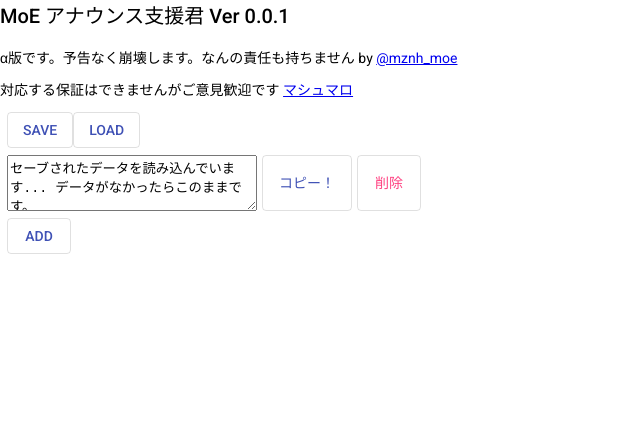
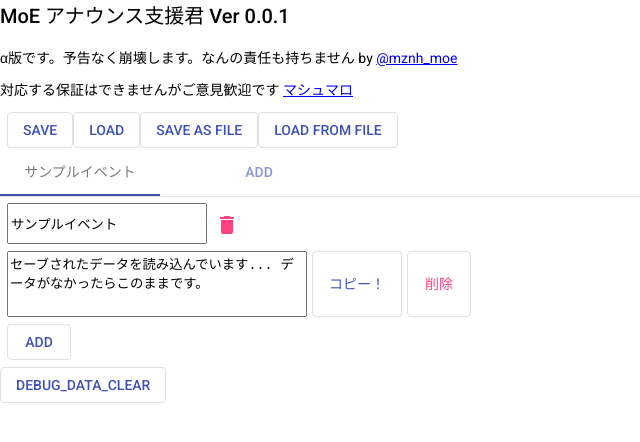
Before and after one commit to mznh/moe-announce-helper, an Angular app: page / in a window 1280 px wide. Shown: the top 442 px of the page, without its empty margins (0-640 px from the left). Built offline with nearby package versions, Linux system fonts and the light colour scheme.

Commit message:
いろいろと機能追加

```diff
--- a/src/app/controller.service.ts
+++ b/src/app/controller.service.ts
@@ -1,6 +1,6 @@
 import { Injectable } from '@angular/core';
 import { MatSnackBar } from '@angular/material/snack-bar';
-import { MessageData } from './model/message-data';
+import { SaveData, EventData, MessageData, generateMessage, generateEvent } from './model/message-data';
 
 export const localStorageKey = "Save001";
 
@@ -8,69 +8,147 @@ export const localStorageKey = "Save001";
   providedIn: 'root'
 })
 export class ControllerService {
-  public messageList:MessageData[] = [
-    {id:0, msgType:"hoge", text:"セーブされたデータを読み込んでいます... データがなかったらこのままです。"},
-  ];
+  //一切セーブデータがないときのダミーデータ
+  public saveData:SaveData = {
+    events: [
+      {
+        id: 0,
+        name: "サンプルイベント",
+        info: "これはサンプルイベントの説明です",
+        messages: [
+          {
+            id:0, msgType:"hoge",
+            text:"セーブされたデータを読み込んでいます... データがなかったらこのままです。"
+          },
+        ]
+      }
+    ],
+    config: "",
+  };
 
   constructor(private snackBar:MatSnackBar) { }
 
-  public gennerateJsonString(){
-    console.log(this.messageList)
-    return JSON.stringify(this.messageList);
+
+  public fetchEvent(eventId:number){
+    const event = this.saveData.events.find((evt)=>{return evt.id == eventId})
+    if(event === undefined){
+      throw 'Error: EventId is not found';
+      return ;
+    }
+    return event;
   }
 
-  public addMessage(msgType:string, text:string){
-    if(this.messageList.length === 0){
-      this.messageList.push({
-        id: 0,
-        msgType: msgType,
-        text: text
-      });
-      return ;
+  public addEvent(){
+    console.log("service-add-event")
+    let newEventIndex = 0;
+    if(this.saveData.events.length != 0){// 空じゃないときは末尾に追加
+      const lastEvent = this.saveData.events[this.saveData.events.length - 1]
+      newEventIndex = lastEvent.id +1
     }
-    const lastMessage = this.messageList[this.messageList.length - 1]
+    this.saveData.events.push( generateEvent(newEventIndex,"新しいイベント") )
+  }
 
-    this.messageList.push({
-      id: lastMessage.id + 1,
-      msgType: msgType,
-      text: text
+  public renameEvent(eventId:number,newName:string){
+    const event = this.fetchEvent(eventId);
+    if(event != undefined){
+      event.name = newName;
+    }
+  }
+  public deleteEvent(eventId:number){
+    const eventIndex = this.saveData.events.findIndex((evt)=>{return evt.id == eventId});
+    if(eventIndex != -1){
+      this.saveData.events.splice(eventIndex,1)
+    }
+  }
+
+  public addMessage(eventId:number, mesageId?:number, msgType?:string, text?:string){
+    console.log("service-addMessage")
+    const tmp = this.fetchEvent(eventId);
+    if(tmp === undefined){
+      throw "Error";
+      return;
+    }
+    const eventData = tmp;
+    let newMessageIndex  = 0
+    if(eventData.messages.length != 0){//空じゃないなら末尾に追加
+      const lastMessage = eventData.messages[eventData.messages.length - 1]
+      newMessageIndex = lastMessage.id + 1;
+    }
+    eventData.messages.push({
+      id: newMessageIndex,
+      msgType: msgType? msgType : "hoge",
+      text: text? text : ""
     });
   }
 
-  public changeMessage(newMessageData:MessageData){
-    const oldMessageIndex = this.messageList.findIndex((elm)=> {return elm.id == newMessageData.id})
+  public changeMessage(eventId:number, newMessageData:MessageData){
+    console.log("changeMessage")
+    //参照をゲッチュ
+    const oldEvent = this.saveData.events.find((evt)=>{return evt.id == eventId})
+    if(oldEvent === undefined){
+      throw 'Error: EventId is not found';
+      return ;
+    }
+    const oldMessageList = oldEvent.messages;
+    const oldMessageIndex = oldMessageList.findIndex((elm)=>{return elm.id == newMessageData.id});
     if(newMessageData.msgType === "delete"){
-      this.messageList.splice(oldMessageIndex,1)
-
+      oldMessageList.splice(oldMessageIndex,1)
     }else{
-      this.messageList[oldMessageIndex] = newMessageData;
+      oldMessageList[oldMessageIndex] = newMessageData;
     }
-
-  }
-  public toastOpen(msg:string){
-    this.snackBar.open(msg,'Close',{
-      horizontalPosition: "center",
-      verticalPosition: "top",
-      duration:2000});
   }
 
   public saveEvent(){
     console.log("service-save")
     console.log(localStorage)
+    localStorage.setItem(localStorageKey,this.generateJsonString())
 
     this.toastOpen("アナウンスデータをセーブしました。")
-
-    localStorage.setItem(localStorageKey,this.gennerateJsonString())
   }
   public loadEventFromLocalStrage(){
     console.log("service-load-from local strage")
-    const saveData = localStorage.getItem(localStorageKey)
-    if(saveData === null){
+    const saveRowStringData = localStorage.getItem(localStorageKey)
+    console.log(localStorage)
+    if(saveRowStringData === null){
       console.log("save data is null")
       return;
     }
-    this.messageList = JSON.parse(saveData)
-    console.log(this.messageList);
+    this.saveData = JSON.parse(saveRowStringData)
     this.toastOpen("アナウンスデータをロードしました。")
   }
+
+  public loadEventFromJsonFile(targetFile:File){
+    const reader = new FileReader();
+    reader.readAsText(targetFile);
+    return new Promise((resolve, reject) => {
+      reader.onload = () => {
+        if(typeof reader.result === 'string'){
+				  this.saveData = JSON.parse(reader.result)
+          localStorage.setItem(localStorageKey,this.generateJsonString())
+          this.toastOpen("アナウンスデータをファイルからロードしました。")
+        }
+
+        resolve(reader.result);
+
+      };
+      reader.onerror = () => {
+        reject(reader.error);
+      };
+    });
+  }
+
+
+  // util系　あとでわけたい
+  public toastOpen(msg:string){
+    this.snackBar.open(msg,'Close',{
+      horizontalPosition: "center",
+      verticalPosition: "top",
+      duration:2000
+    });
+  }
+
+  public generateJsonString(){
+    return JSON.stringify(this.saveData);
+  }
+
 }
--- a/src/app/event/event.component.css
+++ b/src/app/event/event.component.css
@@ -1,4 +1,17 @@
 
-.event-main {
+.event-panel {
   margin: 7px;
 }
+.event-info {
+  margin: 7px 0px;
+  display: grid;
+  grid-template-columns: 200px 40px 50px;
+}
+.event-icon {
+  transform: scale(1);
+}
+.event-delete-button {
+  margin:7px;
+  border: solid;
+  border-radius: 20px;
+}
--- a/src/app/event/event.component.html
+++ b/src/app/event/event.component.html
@@ -1,6 +1,19 @@
+<div class="event-panel">
+  <div class="event-info">
+    <input matInput
+      #eventNameInput
+      placeholder="イベントの名前"
+      value="{{inputEventData.name}}"
+      (change)="renameEvent()">
+    <button mat-icon-button
+      tabindex="-1"
+      color="accent" (click)="deleteEvent()">
+      <mat-icon class="event-icon">delete</mat-icon>
+    </button>
+  </div>
   <div class="event-main">
     <div #messages
-    *ngFor="let messageData of messageDataList">
+      *ngFor="let messageData of inputEventData.messages">
       <app-message
         [inputMessageId]="messageData.id"
         [inputMessageType]="messageData.msgType"
@@ -11,3 +24,4 @@
     </div>
     <button mat-stroked-button color="primary" (click)="addMessage()">ADD</button>
   </div>
+</div>
--- a/src/app/event/event.component.ts
+++ b/src/app/event/event.component.ts
@@ -1,7 +1,7 @@
-import { Component, OnInit, OnChanges, ViewChild } from '@angular/core';
+import { Component, OnInit, OnChanges, Input, Output, ViewChild, EventEmitter} from '@angular/core';
 import { MessageComponent } from '../message/message.component';
-import { ControllerService } from '../controller.service';
-import { MessageData } from '../model/message-data';
+//import { ControllerService } from '../controller.service';
+import { SaveData, EventData, MessageData } from '../model/message-data';
 
 @Component({
   selector: 'app-event',
@@ -10,29 +10,49 @@ import { MessageData } from '../model/message-data';
 })
 export class EventComponent implements OnInit {
   @ViewChild('messages') messages:any;
-  public messageDataList:MessageData[] =[];
+  @ViewChild('eventNameInput') nameInputElm:any;
+  @Input() inputEventData:EventData;
+  @Output() eventChangeEvent = new EventEmitter<{event:EventData,message:MessageData}>();
 
-  constructor(private controllerService:ControllerService) {
-    this.messageDataList = this.controllerService.messageList;
-
+  constructor() {
   }
 
   ngOnInit(): void {
   }
 
-  ngOnChanges():void{
-    this.updateMessages();
+  public renameEvent(){
+    console.log("events-name-change")
+    const newName = this.nameInputElm.nativeElement.value;
+    this.eventChangeEvent.emit({
+      event: this.inputEventData,
+      message: { id:-1, msgType:"rename",text:newName }
+    });
   }
+
+  public deleteEvent(){
+    console.log("events-name-change")
+    const newName = this.nameInputElm.nativeElement.value;
+    this.eventChangeEvent.emit({
+      event: this.inputEventData,
+      message: { id:-1, msgType:"delete",text:newName }
+    });
+  }
+
   public addMessage(){
-    this.controllerService.addMessage("hoge","");
+    console.log("events-add-messages")
+    this.eventChangeEvent.emit({
+      event: this.inputEventData,
+      message: { id:-1, msgType:"add",text:"" }
+    });
 
   }
-  public updateMessages(){
-    this.messageDataList = this.controllerService.messageList;
-  }
+
   public messageChange(changeData:MessageData){
-    this.controllerService.changeMessage(changeData)
-    this.updateMessages();
+    console.log("events-MessagesChange")
+    this.eventChangeEvent.emit({
+      event: this.inputEventData,
+      message: changeData
+    });
   }
 
 }
--- a/src/app/main-page/main-page.component.css
+++ b/src/app/main-page/main-page.component.css
@@ -2,3 +2,18 @@
 .main-controll-panel {
   margin: 0px 7px;
 }
+
+.add-event-tab {
+  margin-left: 0px !important;
+}
+.add-event-temp {
+  margin-left: 0px !important;
+}
+.add-event-button {
+  margin-left: 0px;
+  margin-right: auto;
+  width: 150px;
+  height: 70px;
+  border: 0px;
+
+}
--- a/src/app/main-page/main-page.component.html
+++ b/src/app/main-page/main-page.component.html
@@ -5,7 +5,29 @@
 <p>対応する保証はできませんがご意見歓迎です <a href="https://marshmallow-qa.com/mznh_moe">マシュマロ</a></p>
 
 <div class="main-controll-panel">
-  <button mat-stroked-button color="primary" (click)="saveData()">SAVE</button>
-  <button mat-stroked-button color="primary" (click)="loadData()">LOAD</button>
+  <button mat-stroked-button color="primary" (click)="saveLocalData()">SAVE</button>
+  <button mat-stroked-button color="primary" (click)="loadLocalData()">LOAD</button>
+  <button mat-stroked-button color="primary" (click)="saveDataToJson()">SAVE AS FILE</button>
+  <a #jsonDownload ></a>
+  <button mat-stroked-button color="primary" (click)="loadJsonFile()">LOAD FROM FILE</button>
+	<input type="file" style="display: none" #fileInput
+		accept="*.json" (change)="onChangeFileInput()" />
 </div>
-<app-event> </app-event>
+
+<mat-tab-group animationDuration="0ms">
+  <mat-tab label="{{event.name}}" *ngFor="let event of (saveData.events)">
+		<app-event
+      #eventElm
+			[inputEventData]="event"
+      (eventChangeEvent)="eventChange($event)"
+      >
+		</app-event>
+	</mat-tab>
+  <mat-tab disabled class="add-event-tab">
+    <ng-template mat-tab-label class="add-event-temp" (click)="addEvent()">
+      <button mat-button class="add-event-button"color="primary" (click)="addEvent()">ADD</button>
+    </ng-template>
+	</mat-tab>
+</mat-tab-group>
+
+<button mat-stroked-button color="primary" (click)="clearData()">DEBUG_DATA_CLEAR</button>
--- a/src/app/main-page/main-page.component.ts
+++ b/src/app/main-page/main-page.component.ts
@@ -1,6 +1,8 @@
-import { Component, OnInit, AfterViewInit, ViewChild } from '@angular/core';
+import { Component, OnInit, AfterViewInit,ViewChild, ViewChildren, QueryList } from '@angular/core';
 import { ControllerService } from '../controller.service';
 import { EventComponent } from "../event/event.component";
+import { Router } from '@angular/router';
+import { SaveData,EventData,MessageData} from "../model/message-data";
 
 @Component({
   selector: 'app-main-page',
@@ -8,27 +10,90 @@ import { EventComponent } from "../event/event.component";
   styleUrls: ['./main-page.component.css']
 })
 export class MainPageComponent implements OnInit {
-  @ViewChild(EventComponent) event:EventComponent;
+  @ViewChildren(EventComponent) eventhoges!:QueryList<EventComponent>;
+  @ViewChild('jsonDownload') jsonDownloadLink:any;
+  @ViewChild('fileInput') fileInputLink:any;
 
-  constructor(private controllerService:ControllerService) {
+  public saveData:SaveData;
+
+  constructor(private router:Router,private controllerService:ControllerService) {
   }
 
   ngOnInit(): void {
+    this.updateEvents();
   }
   ngAfterViewInit() {
     // ページ開いたときに localstrage からロード
-    setTimeout(()=>{this.loadData()},300);
+    setTimeout(()=>{this.loadLocalData()},300);
   }
 
 
-  saveData(){
-    console.log("main-save")
+  //多分ここがドンドンデカくなる
+  eventChange(changeData:{event:EventData,message:MessageData}){
+    console.log("change-events");
+    console.log(changeData);
+    const eventId = changeData.event.id;
+    const newMessageData = changeData.message;
+    const msgType = newMessageData.msgType;
+
+    if(msgType === "add"){
+      this.controllerService.addMessage(eventId)
+    }else if(msgType === "rename"){
+      this.controllerService.renameEvent(eventId,newMessageData.text)
+    }else if(msgType === "delete" && newMessageData.id === -1){
+      this.controllerService.deleteEvent(eventId)
+    }else{
+      this.controllerService.changeMessage(eventId,newMessageData);
+    }
+
+  }
+
+
+  addEvent(){
+    console.log("add-events");
+    this.controllerService.addEvent();
+  }
+
+  updateEvents(){
+    this.saveData = this.controllerService.saveData;
+  }
+
+  saveLocalData(){
+    //console.log("main-save")
     this.controllerService.saveEvent()
   }
-  loadData(){
-    console.log("main-load")
+  loadLocalData(){
+    //console.log("main-load")
     this.controllerService.loadEventFromLocalStrage()
-    this.event.updateMessages();
+    this.updateEvents();
+  }
+  saveDataToJson(){
+    const fileName = "MoE-all-announce-data.json"
+    const jsonData = this.controllerService.generateJsonString()
+    const blob = new Blob([jsonData],{type: 'application\/json'});
+    const url = URL.createObjectURL(blob);
+    const link: HTMLAnchorElement = this.jsonDownloadLink.nativeElement;
+    link.href = url;
+    link.download = fileName;
+    link.click();
+
+  }
+
+  loadJsonFile(){
+    this.fileInputLink.nativeElement.click();
+  }
+
+  onChangeFileInput(){
+    const files: { [key: string]: File } = this.fileInputLink.nativeElement.files;
+    const targetFile = files[0];
+    this.controllerService.loadEventFromJsonFile(targetFile).then(()=>{
+      this.loadLocalData();
+
+    });
+  }
+
+  clearData(){
+    localStorage.clear()
   }
 
 }
--- a/src/app/message/message.component.css
+++ b/src/app/message/message.component.css
@@ -1,11 +1,10 @@
 .message {
   margin: 7px 0px;
   display: grid;
-  grid-template-columns: 250px 100px 50px;
+  grid-template-columns: 300px 100px 50px;
 }
-.messageText{
-  resize: vertical;
-  height: 50px;
+.mat-input-wrapper, .messageText{
+  height: 20px ;
 }
 .messageCopyButton{
   margin: 0px 5px;
--- a/src/app/message/message.component.html
+++ b/src/app/message/message.component.html
@@ -1,12 +1,13 @@
+
 <div class="message">
-
   <textarea class="messageText"
     #messageValue
     (change)="textChange()"
     matInput
     cdkTextareaAutosize
     cdkAutosizeMinRows="3"
-    cdkAutosizeMaxRows="5"> </textarea>
+    cdkAutosizeMaxRows="5"
+    > </textarea>
   <button mat-stroked-button color="primary" class="messageCopyButton"
     tabindex="-1"
     (click)="copyToClipboard()">コピー！</button>
```
Also changed, not shown: src/app/app.module.ts (+8 -0 lines), src/app/message/message.component.ts (+6 -4 lines), src/app/model/message-data.ts (+29 -1 lines), 1 other file (tests, documents, lock files or other folders). Lines whose indentation alone changed are shown as unchanged.
